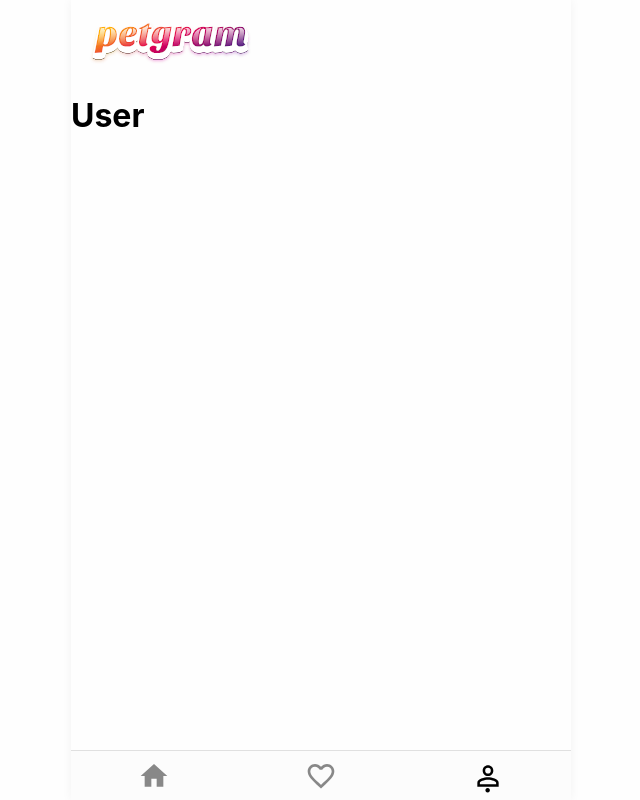
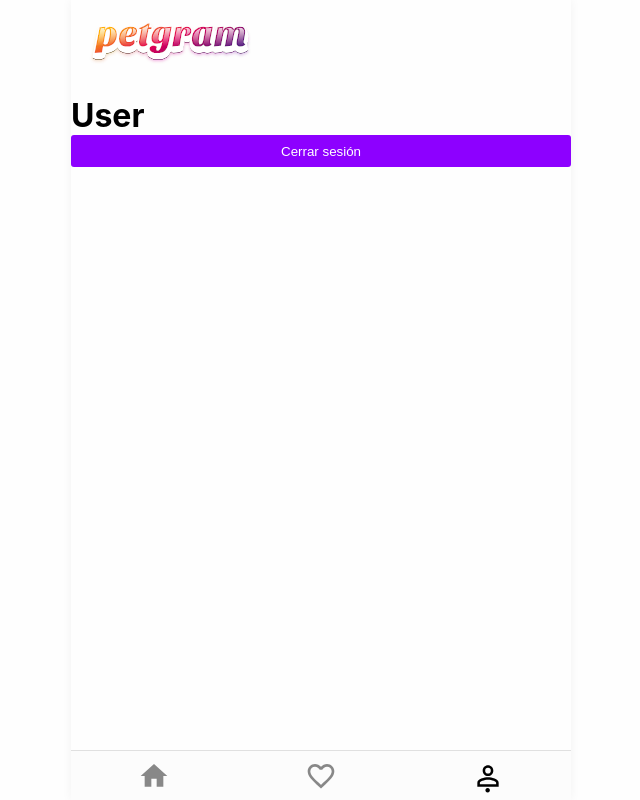
Before and after one commit to Delegado007/petgram, a React app: page /user in a window 1280 px wide. Before the commit this address had no page. Shown: the whole page, without its empty margins (319-959 px from the left). Built offline with nearby package versions, Linux system fonts and the light colour scheme; sample sign-in values are in the browser's storage.

Commit message:
[ADD, FIX] rutas con validaciones de auth

```diff
--- a/package.json
+++ b/package.json
@@ -31,6 +31,7 @@
         "intersection-observer": "^0.12.0",
         "react": "^18.1.0",
         "react-dom": "^18.1.0",
+        "react-helmet": "^6.1.0",
         "react-icons": "^4.3.1",
         "react-router-dom": "^6.3.0",
         "styled-components": "^5.3.5"
--- a/src/App.js
+++ b/src/App.js
@@ -1,20 +1,22 @@
-import React from 'react'
+import React, { useContext } from 'react'
 import { GlobalStyles } from './styles/GlobalStyles'
 import { Logo } from './components/Logo'
 import { Home } from './pages/Home'
-import { BrowserRouter, Route, Routes } from "react-router-dom";
+import { BrowserRouter, Route, Routes, Navigate } from "react-router-dom";
 import { Detail } from './pages/Detail';
 import { NavBar } from './components/NavBar';
 import { Favs } from './pages/Favs';
 import { User } from './pages/User';
 import { Login } from './pages/Login';
 import { Register } from './pages/Register';
-import Context from './context';
+import { Context } from './context';
+import { NotFound } from './pages/NotFound';
 
 
 
 
 export const App = () => {
+  const { isAuth } = useContext(Context)
   return (
     <BrowserRouter>
       <GlobalStyles />
@@ -22,26 +24,13 @@ export const App = () => {
       <Routes>
         <Route path='/pet/:id' element={<Home />} />
         <Route path='/detail/:detailId' element={<Detail />} />
+        <Route path='/login' element={isAuth ? <Navigate to="/" replace={true} /> : <Login />} />
+        <Route path='/register' element={isAuth ? <Navigate to="/" replace={true} /> : <Register />} />
+        <Route path='/favs' element={!isAuth ? <Navigate to="/login" replace={true} /> : <Favs />} />
+        <Route path='/user' element={!isAuth ? <Navigate to="/login" replace={true} /> : <User />} />
         <Route exact path='/' element={<Home />} />
+        <Route path='*' element={<NotFound />} />
       </Routes>
-      <Context.Consumer>
-        {
-          ({ isAuth }) =>
-            isAuth
-              ? <Routes>
-                <Route path='/favs' element={<Favs />} />
-                <Route path='/user' element={<User />} />
-                <Route path='/login' element={<Favs />} />
-                <Route path='/register' element={<Favs />} />
-              </Routes>
-              : <Routes>
-                <Route path='/favs' element={<Login />} />
-                <Route path='/user' element={<Login />} />
-                <Route path='/register' element={<Register />} />
-                <Route path='/login' element={<Login />} />
-              </Routes>
-        }
-      </Context.Consumer>
       <NavBar />
     </BrowserRouter>
   )
--- /dev/null
+++ b/src/SubmitButton/index.js
@@ -0,0 +1,8 @@
+import React from 'react'
+import { Button } from './styles'
+
+export const SubmitButton = ({ children, disabled, onClick }) => {
+  return (
+    <Button disabled={disabled} onClick={onClick} >{children}</Button>
+  )
+}
--- /dev/null
+++ b/src/SubmitButton/styles.js
@@ -0,0 +1,14 @@
+import styled from 'styled-components'
+
+export const Button = styled.button`
+  background: #8d00ff;
+  border-radius: 3px;
+  color: #fff;
+  height: 32px;
+  display: block;
+  width: 100%;
+  text-align: center;
+  &:disabled {
+    opacity: .3;
+  }
+`
--- a/src/components/UserForm/index.js
+++ b/src/components/UserForm/index.js
@@ -1,6 +1,7 @@
 import React, { Fragment } from 'react'
 import { useImputValue } from '../../hooks/useImputValue'
-import { Form, Input, Button, Title, Error } from './styles'
+import { Form, Input, Title, Error } from './styles'
+import { SubmitButton } from '../../SubmitButton'
 
 export const UserForm = ({ onSubmit, title, error, disabled }) => {
   const email = useImputValue('')
@@ -17,7 +18,7 @@ export const UserForm = ({ onSubmit, title, error, disabled }) => {
         <Title>{title}</Title>
         <Input disabled={disabled} placeholder='Email' {...email} />
         <Input disabled={disabled} placeholder='Password' type="password" {...password} />
-        <Button disabled={disabled} >{title}</Button>
+        <SubmitButton disabled={disabled} children={title} />
       </Form>
       {error && <Error>{error}</Error>}
     </Fragment>
--- a/src/components/UserForm/styles.js
+++ b/src/components/UserForm/styles.js
@@ -21,19 +21,6 @@ export const Input = styled.input`
   }
 `
 
-export const Button = styled.button`
-  background: #8d00ff;
-  border-radius: 3px;
-  color: #fff;
-  height: 32px;
-  display: block;
-  width: 100%;
-  text-align: center;
-  &:disabled {
-    opacity: .3;
-  }
-`
-
 export const Title = styled.h2`
   font-size: 18px;
   font-weight: 500;
--- a/src/context/index.js
+++ b/src/context/index.js
@@ -12,6 +12,10 @@ const Provider = ({ children }) => {
     activateAuth: token => {
       setIsAuth(true)
       window.sessionStorage.setItem('token', token)
+    },
+    removeAuth: () => {
+      setIsAuth(false)
+      window.sessionStorage.removeItem('token')
     }
   }
   return (
--- /dev/null
+++ b/src/pages/NotFound.js
@@ -0,0 +1,5 @@
+import React from 'react'
+
+export const NotFound = () => {
+  return <h1>La página no existe! =(</h1>
+}
--- a/src/pages/User.js
+++ b/src/pages/User.js
@@ -1,7 +1,13 @@
-import React from "react";
+import React, { useContext } from "react";
+import { Context } from "../context";
+import { SubmitButton } from "../SubmitButton";
 
 export const User = () => {
+  const { removeAuth } = useContext(Context)
   return (
-    <h1>User</h1>
+    <>
+      <h1>User</h1>
+      <SubmitButton onClick={removeAuth}>Cerrar sesión</SubmitButton>
+    </>
   )
 }
```
Also changed, not shown: 1 other file (tests, documents, lock files or other folders).
